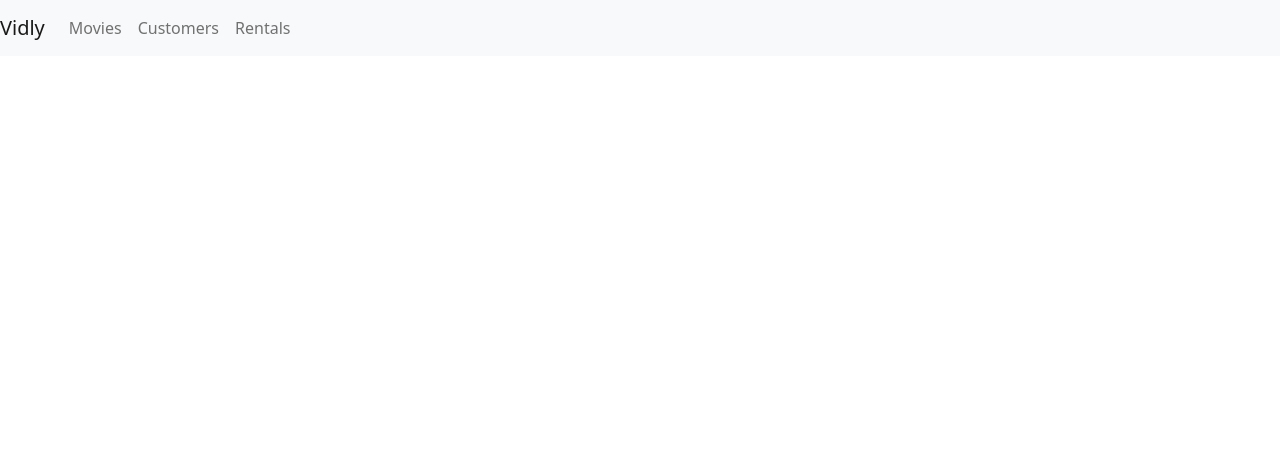
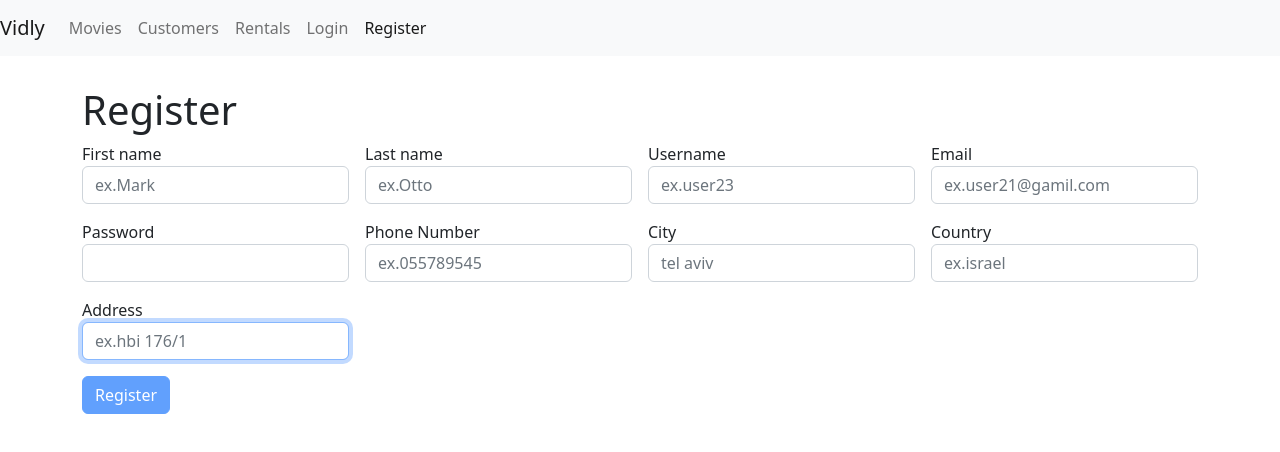
Before and after one commit to effi1994/study-react, a React (Create React App) app: page /register in a window 1280 px wide. Before the commit this address led to /not-found. Shown: the top 452 px of the page. Built offline with nearby package versions, Linux system fonts and the light colour scheme.

Commit message:
add Register

```diff
--- a/package.json
+++ b/package.json
@@ -12,6 +12,7 @@
     "@testing-library/user-event": "^13.5.0",
     "bootstrap": "^5.2.1",
     "font-awesome": "^4.7.0",
+    "joi-browser": "^13.4.0",
     "lodash": "^4.17.21",
     "prop-types": "^15.8.1",
     "react": "^18.2.0",
--- a/src/App.js
+++ b/src/App.js
@@ -4,6 +4,8 @@ import { Route, Redirect, Switch } from "react-router-dom";
 import Movies from "./components/movies";
 import MovieFrom from './components/movieFrom';
 import Costomers from "./components/costomers";
+import LoginForm from './components/loginForm'
+import Register from "./components/register";
 import Rentals from "./components/rentals";
 import NotFound from "./components/notFound";
 import NavBar from "./components/navbar";
@@ -14,7 +16,9 @@ class App extends Component {
         <NavBar />
         <main className="container">
           <Switch>
-            <Route path={"/movies/:id"} component={MovieFrom}/>
+           <Route path={"/register"} component={Register} />
+            <Route path={"/login"} component={LoginForm} />
+            <Route path={"/movies/:id"} component={MovieFrom} />
             <Route path="/movies" component={Movies} />
             <Route path="/customers" component={Costomers} />
             <Route path="/rentals" component={Rentals} />
--- /dev/null
+++ b/src/components/common/form.jsx
@@ -0,0 +1,70 @@
+import React, { Component } from "react";
+import Joi from "joi-browser";
+import Input from "./input";
+
+class Form extends Component {
+  state = {
+    data: {},
+    errors: {},
+  };
+  validate = () => {
+    const options = { abortEarly: false };
+    const { error } = Joi.validate(this.state.data, this.schema, options);
+    if (!error) return null;
+    const errors = {};
+    error.details.map((item) => (errors[item.path[0]] = item.message));
+    return errors;
+  };
+
+  validateProperty = ({ name, value }) => {
+    const obj = { [name]: value };
+    const schema = { [name]: this.schema[name] };
+    const { error } = Joi.validate(obj, schema);
+    return error ? error.details[0].message : null;
+  };
+
+  handleSubmit = (e) => {
+    e.preventDefault();
+    const errors = this.validate();
+    this.setState({ errors: errors || {} });
+    if (errors) return;
+
+    this.doSubmit();
+  };
+
+  handleChange = ({ currentTarget: input }) => {
+    const errors = { ...this.state.errors };
+    const errorMessage = this.validateProperty(input);
+    if (errorMessage) errors[input.name] = errorMessage;
+    else delete errors[input.name];
+
+    const data = { ...this.state.data };
+    data[input.name] = input.value;
+    this.setState({ data, errors });
+  };
+
+  renderButton(label) {
+    return (
+      <button disabled={this.validate()} className="btn btn-primary">
+        {label}
+      </button>
+    );
+  }
+
+  renderInput(name,label,type='text',placeholder){
+       const { data, errors } = this.state;
+       return(
+              <Input
+            name={name}
+            type={type}
+            placeholder={placeholder}
+            value={data[name]}
+            label={label}
+            onChang={this.handleChange}
+            error={errors[name]}
+          />
+       )
+  }
+}
+
+export default Form;
--- /dev/null
+++ b/src/components/common/input.jsx
@@ -0,0 +1,22 @@
+import React from "react";
+
+const Input = ({ name, label, value, error, onChang, type ,placeholder}) => {
+  return (
+    <div className="form-group">
+      <label htmlFor={name}>{label}</label>
+      <input
+        autoFocus
+        value={value}
+        onChange={onChang}
+        id={name}
+        name={name}
+        type={type}
+        className="form-control"
+        placeholder={placeholder}
+      />
+      {error && <div className="alert alert-danger">{error}</div>}
+    </div>
+  );
+};
+
+export default Input;
--- /dev/null
+++ b/src/components/loginForm.jsx
@@ -0,0 +1,39 @@
+import React from "react";
+import Joi from "joi-browser";
+import Form from "./common/form";
+import {Link} from "react-router-dom";
+class LoginForm extends Form {
+  state = {
+    data: { username: "", password: "" },
+    errors: {},
+  };
+
+  schema = {
+    username: Joi.string().required().label("Username"),
+    password: Joi.string().required().label("Passwoed"),
+  };
+
+
+
+  doSubmit = () => {
+    //Call the server
+    console.log("submitted");
+  };
+
+
+
+  render() {
+    return (
+      <div>
+        <h1>Login</h1>
+        <form onSubmit={this.handleSubmit}>
+          {this.renderInput('username','Username/Email','text','username or email','')}
+          {this.renderInput('password','Password','password','','')}
+          {this.renderButton('Login')} <Link to={'/register'}>Register</Link>
+        </form>
+      </div>
+    );
+  }
+}
+
+export default LoginForm;
--- a/src/components/navbar.jsx
+++ b/src/components/navbar.jsx
@@ -29,6 +29,12 @@ const NavBar = () => {
           <NavLink className="nav-item nav-link" to="/rentals">
             Rentals
           </NavLink>
+          <NavLink className="nav-item nav-link" to="/login">
+            Login
+          </NavLink>
+          <NavLink className="nav-item nav-link" to="/register">
+            Register
+          </NavLink>
         </div>
       </div>
     </nav>
--- /dev/null
+++ b/src/components/register.jsx
@@ -0,0 +1,81 @@
+import React, { Component } from "react";
+import Joi from "joi-browser";
+import Form from "./common/form";
+class Register extends Form {
+  state = {
+    data: {
+      firstName: "",
+      lastName: "",
+      username: "",
+      password: "",
+      email: "",
+      phoneNumber: "",
+      city: "",
+      country: "",
+      address: "",
+    },
+    errors: {},
+  };
+
+  schema = {
+    firstName: Joi.string().required().label("First name"),
+    lastName: Joi.string().required().label("Last name"),
+    username: Joi.string().required().label("Username"),
+    password: Joi.string().min(5).required().label("Password"),
+    email: Joi.string().email().required().label("Email"),
+    phoneNumber: Joi.string().required().label("Phone Number"),
+    city: Joi.string().required().label("City"),
+    country: Joi.string().required().label("Country"),
+    address: Joi.string().required().label("Address"),
+  };
+
+  doSubmit = () => {
+    //Call the server
+    console.log("submitted");
+  };
+
+  render() {
+    return (
+      <div>
+        <h1>Register</h1>
+        <form className="row g-3 needs-validation" onSubmit={this.handleSubmit}>
+          <div className="col-md-3">
+            {this.renderInput("firstName", "First name", "text", "ex.Mark")}
+          </div>
+          <div className="col-md-3">
+            {this.renderInput("lastName", "Last name", "text", "ex.Otto")}
+          </div>
+          <div className="col-md-3">
+            {this.renderInput("username", "Username", "text", "ex.user23")}
+          </div>
+          <div className="col-md-3">
+            {this.renderInput("email", "Email", "text", "ex.user21@gamil.com")}
+          </div>
+          <div className="col-md-3">
+            {this.renderInput("password", "Password", "password")}
+          </div>
+          <div className="col-md-3">
+            {this.renderInput(
+              "phoneNumber",
+              "Phone Number",
+              "number",
+              "ex.055789545"
+            )}
+          </div>
+          <div className="col-md-3">
+            {this.renderInput("city", "City", "text", "tel aviv")}
+          </div>
+          <div className="col-md-3">
+            {this.renderInput("country", "Country", "text",'ex.israel')}
+          </div>
+          <div className="col-md-3">
+            {this.renderInput("address", "Address", "text", "ex.hbi 176/1")}
+          </div>
+          <div className="col-12">{this.renderButton("Register")}</div>
+        </form>
+      </div>
+    );
+  }
+}
+
+export default Register;
```
Also changed, not shown: 1 other file (tests, documents, lock files or other folders).
